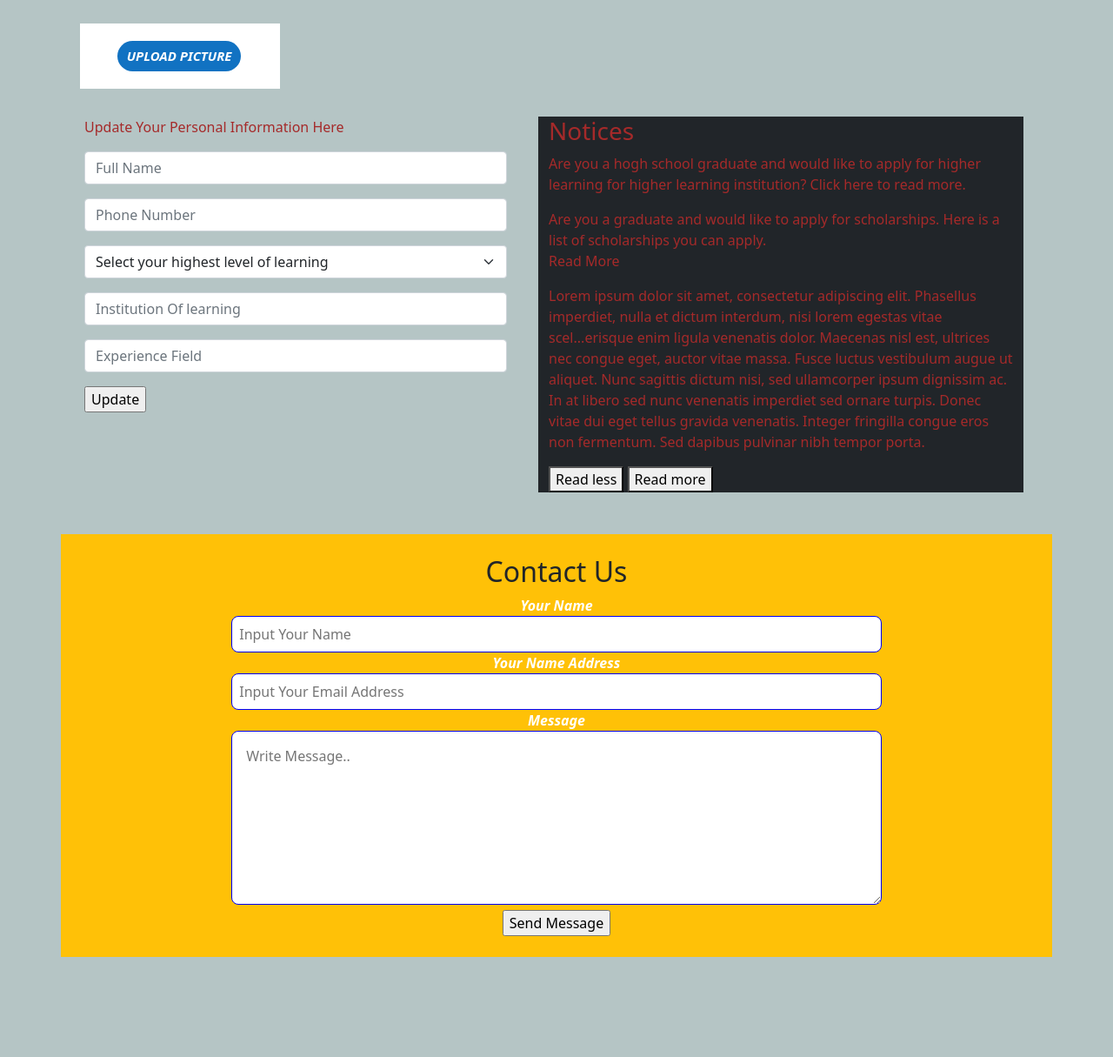
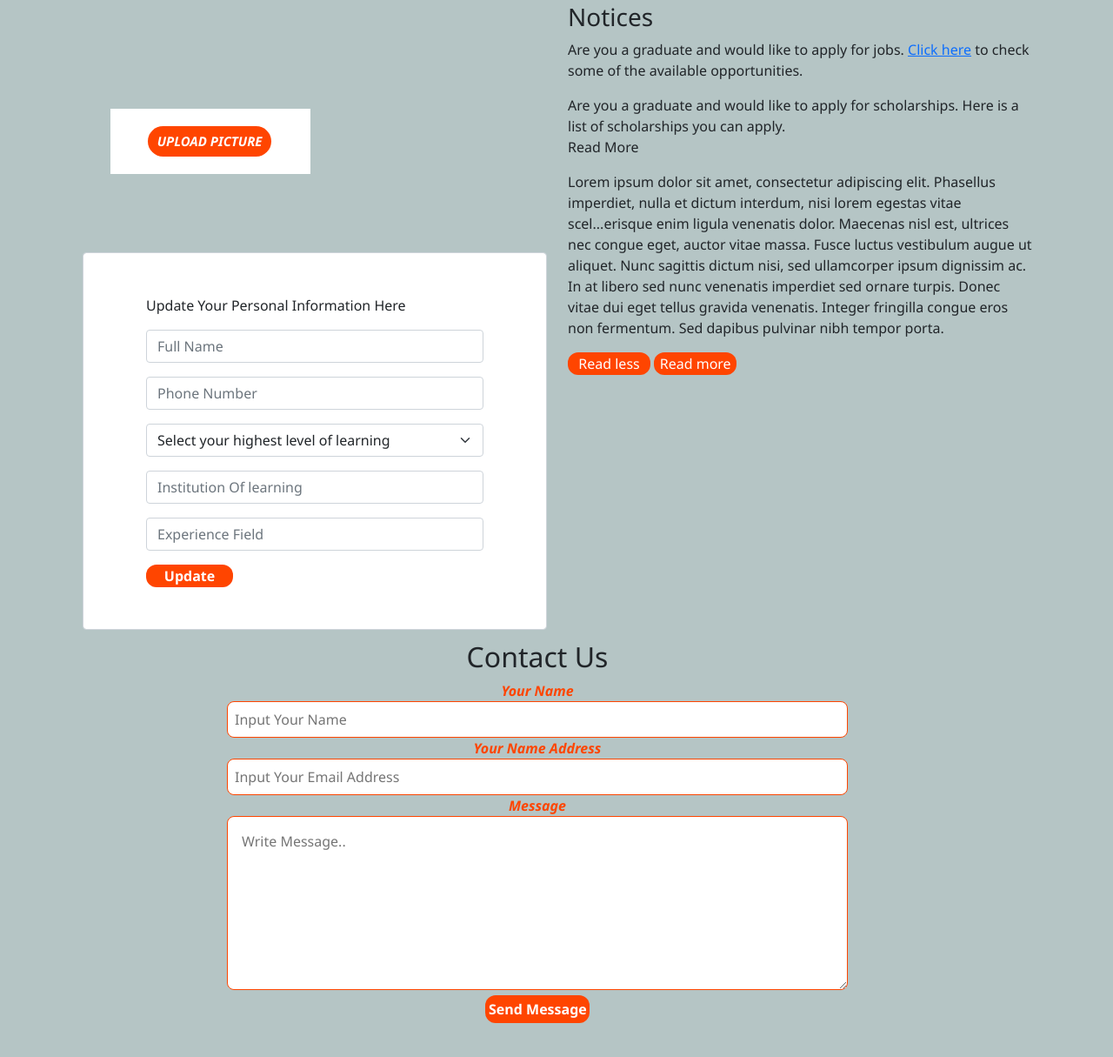
Before and after one commit to soilapertet/ONLINE-GPA-CALCULATOR, a plain HTML site: page index.html in a window 1280 px wide. Shown: the part 101-1316 px from the top of the page at 87% size. Before the commit the page ends 1201 px from the top, so only its background shows below. Drawn offline with nearby package versions, Linux system fonts and the light colour scheme.

Commit message:
added validation function

```diff
--- a/css/styles.css
+++ b/css/styles.css
@@ -1,5 +1,6 @@
 body{
     background-color: rgb(181, 197, 197);
+    font-family: 'Segoe UI', Tahoma, Geneva, Verdana, sans-serif;
 }
 
 .center {
@@ -25,7 +26,7 @@ body{
     margin-left: 12%;
     line-height:35px;
     text-align:center;
-    background:#1172c2;
+    background:orangered;
     color:#fff;
     font-size:15px;
     text-transform:Uppercase;
@@ -45,14 +46,14 @@ body{
   }
   #uname, #email, textarea {
     width: 70%;
-    border: 1px solid blue;
+    border: 1px solid orangered;
     border-radius: 8px;
     /* box-sizing: border-box; */
     resize: vertical;
   }
 
   label {
-      color: white;
+      color: orangered;
       font-weight: bold;
       font-style: italic;
       text-align: left;
@@ -60,3 +61,30 @@ body{
   #tit{
       display: none;
   }
+  button{
+      color: white;
+      width: 95px;
+      border: none !important;
+      background-color: orangered;
+      border-radius:12px;
+  }
+  #save{
+      background-color: orangered;
+      border-radius:12px;
+      border: none !important;
+      width: 100px;
+      justify-items: center;
+      color: #fff;
+      font-weight: bold;
+  }
+  #save:hover{
+      opacity: .4;
+  }
+  #smessage {
+      background-color: orangered;
+      border-radius:12px;
+      border: none !important;
+      width: 120px;
+      color: #fff;
+      font-weight: bold;
+  }
--- a/index.html
+++ b/index.html
@@ -12,10 +12,10 @@
 </head>
 
 <body>
-    <div class="container m-5 profile">
+    <div class="container mt-5 profile">
         <h1>Update Profile</h1>
 
-        <div class="center m-3 p-3">
+        <!-- <div class="center m-3 p-3">
             <div class="form-input">
                 <div class="preview">
                     <img id="file-ip-1-preview">
@@ -23,30 +23,40 @@
                 <label for="file-ip-1">Upload Picture</label>
                 <input type="file" id="file-ip-1" accept="image/*" onchange="showPreview(event);">
             </div>
-        </div>
+        </div> -->
 
         <div class="container text-center-5 yp">
             <div class="row">
-                <div class="col-sm prof">
-                    <form action="" class="proff" id="profileForm ">
+                <div class="col-sm mb-5 pb-5">
+                    <div class="center m-3 p-3 pb-0 mb-0">
+                        <div class="form-input">
+                            <div class="preview">
+                                <img id="file-ip-1-preview">
+                            </div>
+                            <label for="file-ip-1">Upload Picture</label>
+                            <input type="file" id="file-ip-1" accept="image/*" onchange="showPreview(event);">
+                        </div>
+                    </div>
+                    <form id="myForm" name="myForm" action ="" class="form-control p-5 proff" onsubmit="validateForm()" >
                         <div class="form-group container">
                             <p>Update Your Personal Information Here</p>
-                            <input type="text" id="name" class="form-control mb-3" placeholder="Full Name">
-                            <input type="number" id="phone" class="form-control mb-3" placeholder="Phone Number">
-                            <select class="form-select mb-3" id="topping">
+                            <input type="text" id="name" class="form-control mb-3 name" placeholder="Full Name" >
+                            <input type="number" id="phone" class="form-control mb-3" placeholder="Phone Number" >
+                            <select class="form-select mb-3" id="level" >
                                 <option value="">Select your highest level of learning</option>
                                 <option value="1">Phd</option>
                                 <option value="2">Masters Degree</option>
                                 <option value="3">Bachelors Degree</option>
-                                <option value="3">Higher Diploma</option>
-                                <option value="3">Diploma</option>
-                                <option value="3">O-level</option>
-                                <option value="3">High School Graduate</option>
+                                <option value="4">Higher Diploma</option>
+                                <option value="5">Diploma</option>
+                                <option value="6">O-level</option>
+                                <option value="7">High School Graduate</option>
+                                <option value="8">Not Applicable</option>
                             </select>
                             <input type="text" id="institute" class="form-control mb-3"
-                                placeholder="Institution Of learning">
+                                placeholder="Institution Of learning" >
                             <input type="text" id="experience" class="form-control mb-3" placeholder="Experience Field">
-                            <input type="button" id="save" class="save" value="Update" />
+                            <input type="submit" id="save" value="Update">
                         </div>
                     </form>
 
@@ -56,11 +66,10 @@
 
                 </div>
 
-                <div class="col-sm bg-dark">
+                <div class="col-sm text-dark">
                     <h3>Notices</h3>
-                    <p>Are you a hogh school graduate and would like to apply for higher learning
-                        for higher learning institution? Click here to read more.
-                    </p>
+                    <p>Are you a graduate and would like to apply for jobs. <a href="">Click here</a>  to check some of the available opportunities.</p>
+
                     <p>
                         Are you a graduate and would like to apply for scholarships. Here is a list of scholarships you can apply. <br>
                         Read More
@@ -78,23 +87,22 @@
 
     </div>
 
-    <div class="container bg-warning text-center p-4">
+    <div class="container text-center  m-5 p-5">
         <h2>Contact Us</h2>
         <div class="container">
             <form action="">
-                <label for="name">Your Name</label> <br>
+                <label for="uname" >Your Name</label> <br>
                 <input type="text" id="uname"class="p-2"  placeholder="Input Your Name"> <br>
-                <label for="name">Your Name Address</label> <br>
+                <label for="email">Your Name Address</label> <br>
                 <input type="text" id="email" class="p-2" placeholder="Input Your Email Address"> <br>
                 <label for="message">Message</label> <br>
                 <textarea id="message" name="message" class="p-3" placeholder="Write Message.." style="height:200px"></textarea> <br>
 
-                <input type="submit" value="Send Message">
+                <input type="submit" id="smessage" class="btn p-1"value="Send Message">
             </form>
         </div>
 
     </div>
-
 
     <script src="https://code.jquery.com/jquery-3.6.0.js"
         integrity="sha256-H+K7U5CnXl1h5ywQfKtSj8PCmoN9aaq30gDh27Xc0jk=" crossorigin="anonymous"></script>
--- a/js/scripts.js
+++ b/js/scripts.js
@@ -0,0 +1,23 @@
+
+function validateForm() {
+  var name= document.getElementById("name").value;
+  var phone= document.getElementById("phone").value;
+  if( name== ""){
+      alert("Name required");
+  }else if( phone ==""){
+    alert("Phone required");
+
+  }
+  else{
+    return true;
+  }
+}
+//function for image upload
+function showPreview(event){
+    if(event.target.files.length > 0){
+      var src = URL.createObjectURL(event.target.files[0]);
+      var preview = document.getElementById("file-ip-1-preview");
+      preview.src = src;
+      preview.style.display = "block";
+    }
+  }
```
